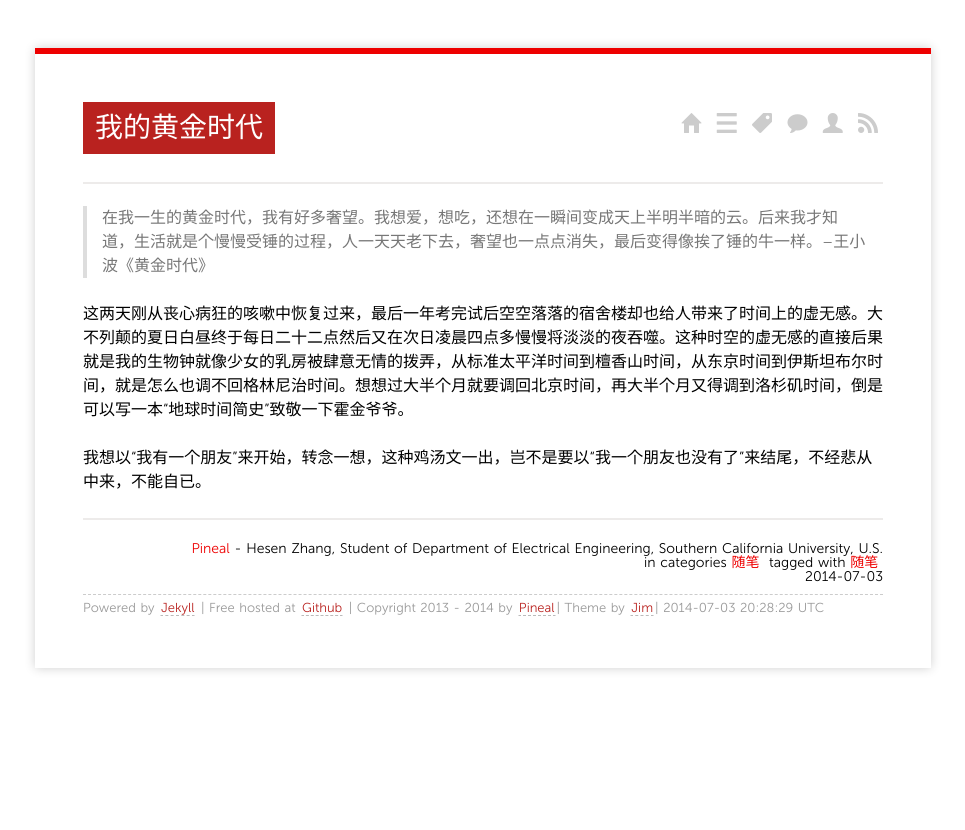
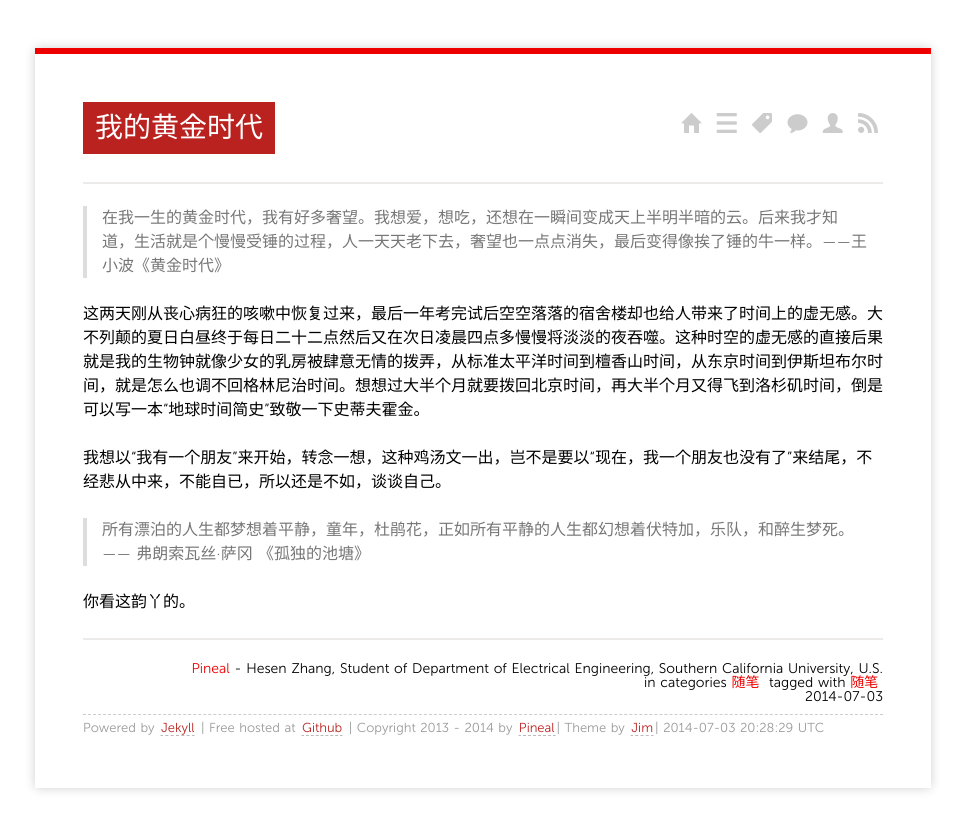
Before and after one commit to pineal/pineal.github.com, a Jekyll site: the page built from _posts/2014/2014-07-03-My-Gold-Times.md, in a window 1280 px wide. Shown: the top 830 px of the page, without its empty margins (157-1122 px from the left). Built offline with Jekyll 4.4.1, drawn with Linux system fonts in a browser that asks for light colours; nearby versions of some CDN libraries; Markdown is read by kramdown in place of the engine named in the settings; comment, search, counter and statistics services are not loaded.

```diff
--- a/_posts/2014/2014-07-03-My-Gold-Times.md
+++ b/_posts/2014/2014-07-03-My-Gold-Times.md
@@ -7,8 +7,11 @@
 - 随笔
 ---
 
-> 在我一生的黄金时代，我有好多奢望。我想爱，想吃，还想在一瞬间变成天上半明半暗的云。后来我才知道，生活就是个慢慢受锤的过程，人一天天老下去，奢望也一点点消失，最后变得像挨了锤的牛一样。--王小波《黄金时代》
+> 在我一生的黄金时代，我有好多奢望。我想爱，想吃，还想在一瞬间变成天上半明半暗的云。后来我才知道，生活就是个慢慢受锤的过程，人一天天老下去，奢望也一点点消失，最后变得像挨了锤的牛一样。——王小波《黄金时代》
 
-这两天刚从丧心病狂的咳嗽中恢复过来，最后一年考完试后空空落落的宿舍楼却也给人带来了时间上的虚无感。大不列颠的夏日白昼终于每日二十二点然后又在次日凌晨四点多慢慢将淡淡的夜吞噬。这种时空的虚无感的直接后果就是我的生物钟就像少女的乳房被肆意无情的拨弄，从标准太平洋时间到檀香山时间，从东京时间到伊斯坦布尔时间，就是怎么也调不回格林尼治时间。想想过大半个月就要调回北京时间，再大半个月又得调到洛杉矶时间，倒是可以写一本“地球时间简史”致敬一下霍金爷爷。
+这两天刚从丧心病狂的咳嗽中恢复过来，最后一年考完试后空空落落的宿舍楼却也给人带来了时间上的虚无感。大不列颠的夏日白昼终于每日二十二点然后又在次日凌晨四点多慢慢将淡淡的夜吞噬。这种时空的虚无感的直接后果就是我的生物钟就像少女的乳房被肆意无情的拨弄，从标准太平洋时间到檀香山时间，从东京时间到伊斯坦布尔时间，就是怎么也调不回格林尼治时间。想想过大半个月就要拨回北京时间，再大半个月又得飞到洛杉矶时间，倒是可以写一本“地球时间简史”致敬一下史蒂夫霍金。
 
-我想以“我有一个朋友”来开始，转念一想，这种鸡汤文一出，岂不是要以“我一个朋友也没有了”来结尾，不经悲从中来，不能自已。
+我想以“我有一个朋友”来开始，转念一想，这种鸡汤文一出，岂不是要以“现在，我一个朋友也没有了”来结尾，不经悲从中来，不能自已，所以还是不如，谈谈自己。
+> 所有漂泊的人生都梦想着平静，童年，杜鹃花，正如所有平静的人生都幻想着伏特加，乐队，和醉生梦死。—— 弗朗索瓦丝·萨冈 《孤独的池塘》
+
+你看这韵丫的。
```
Also changed, not shown: about/index.md (+3 -0 lines), 11 other files.
